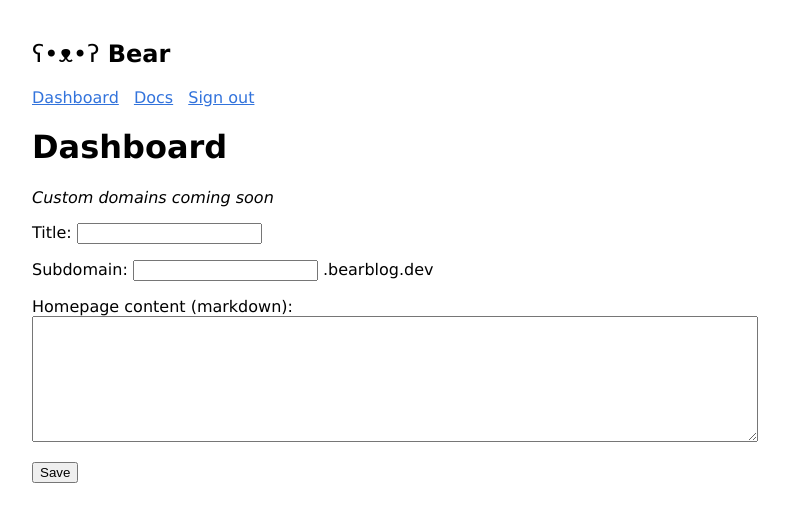
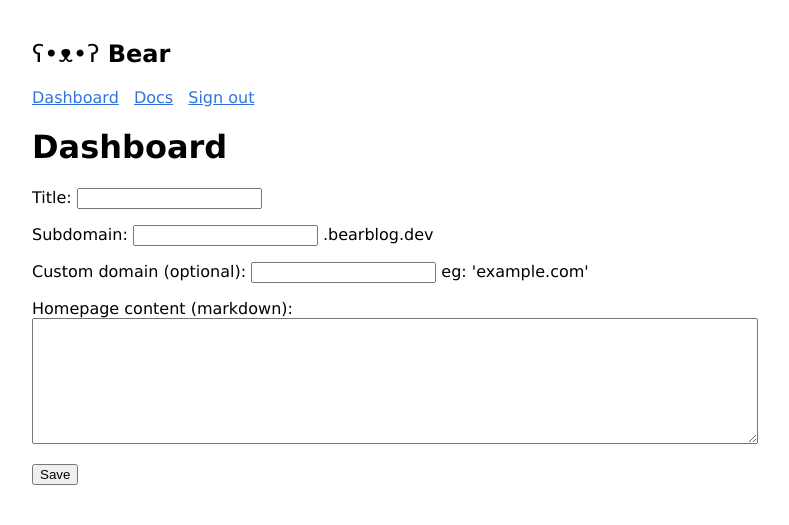
Before and after one commit to HermanMartinus/bearblog, a Django app: template templates/dashboard/dashboard.html in a window 1280 px wide. Shown: the top 525 px of the page, without its empty margins (248-1037 px from the left). Run offline with Django 3.2, Linux system fonts and the light colour scheme; the template is opened without the code that fills it: values that come from a table or form of the project are taken from there, others are empty.

Commit message:
Readded custom domains

```diff
--- a/blogs/forms.py
+++ b/blogs/forms.py
@@ -11,26 +11,26 @@
 class BlogForm(forms.ModelForm):
     content = forms.CharField(label="Homepage content (markdown)", widget=forms.Textarea(), required=False, validators=[script_validator])
     subdomain = forms.SlugField(label="Subdomain", help_text=".bearblog.dev", validators=[subdomain_validator])
-    # domain = forms.CharField(max_length=128, label="Custom domain (optional)", help_text="eg: 'example.com'", validators=[domain_validator], required=False)
+    domain = forms.CharField(max_length=128, label="Custom domain (optional)", help_text="eg: 'example.com'", validators=[domain_validator], required=False)
 
-    # def clean_domain(self):
-    #     domain = self.cleaned_data['domain']
+    def clean_domain(self):
+        domain = self.cleaned_data['domain']
 
-    #     if domain == '':
-    #         return domain
+        if domain == '':
+            return domain
 
-    #     matching_blogs = Blog.objects.filter(domain=domain)
+        matching_blogs = Blog.objects.filter(domain=domain)
 
-    #     if self.instance:
-    #         matching_blogs = matching_blogs.exclude(pk=self.instance.pk)
-    #     if matching_blogs.exists():
-    #         raise ValidationError(f"Blog domain '{domain}'  already exists.")
-    #     else:
-    #         return domain
+        if self.instance:
+            matching_blogs = matching_blogs.exclude(pk=self.instance.pk)
+        if matching_blogs.exists():
+            raise ValidationError(f"Blog domain '{domain}'  already exists.")
+        else:
+            return domain
 
     class Meta:
         model = Blog
-        fields = ('title', 'subdomain', 'content',)
+        fields = ('title', 'subdomain', 'domain', 'content',)
 
 class PostForm(forms.ModelForm):
     def __init__(self, user, *args, **kwargs):
--- a/templates/dashboard/dashboard.html
+++ b/templates/dashboard/dashboard.html
@@ -11,7 +11,6 @@
 
 {% block content %}
 <h1>Dashboard</h1>
-<i>Custom domains coming soon</i>
 <form method="POST" class="post-form">{% csrf_token %}
     {{ form.as_p }}
     <button type="submit" class="save btn btn-default">Save</button>
```
Also changed, not shown: DOCS.md (+2 -0 lines).
